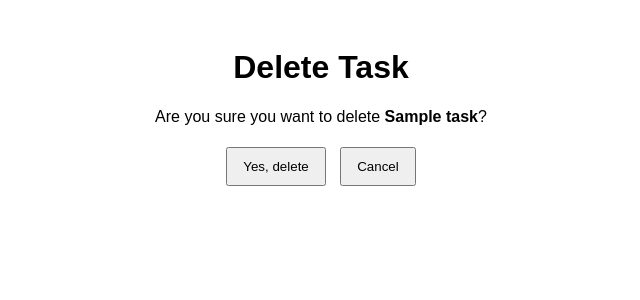
After one commit to lakshyagurjar20/ToDoList, a Django app: page /delete/1/ in a window 1280 px wide. The commit adds this page. Shown: the top 300 px of the page, without its empty margins (319-959 px from the left). Run offline with Django 5.2, Linux system fonts and the light colour scheme; tables that the repository leaves empty hold one stand-in row (values such as "Sample post").

Commit message:
Add delete task view, template, and links

```diff
--- /dev/null
+++ b/todo/templates/todo/delete_task.html
@@ -0,0 +1,23 @@
+<!DOCTYPE html>
+<html>
+<head>
+    <title>Delete Task</title>
+    <style>
+        body { font-family: Arial, sans-serif; padding: 20px; }
+        h1 { text-align: center; }
+        .container { max-width: 400px; margin: auto; text-align: center; }
+        button { margin: 5px; padding: 10px 15px; }
+    </style>
+</head>
+<body>
+    <div class="container">
+        <h1>Delete Task</h1>
+        <p>Are you sure you want to delete <strong>{{ task.title }}</strong>?</p>
+        <form method="post">
+            {% csrf_token %}
+            <button type="submit">Yes, delete</button>
+            <a href="{% url 'task_list' %}"><button type="button">Cancel</button></a>
+        </form>
+    </div>
+</body>
+</html>
--- a/todo/templates/todo/task_list.html
+++ b/todo/templates/todo/task_list.html
@@ -21,10 +21,12 @@
       <p>{{ task.description }}</p>
       <small>Created: {{ task.created }}</small><br>
       <a href="{% url 'update_task' task.id %}"><button>Edit</button></a>
+      <a href="{% url 'delete_task' task.id %}"><button>Delete</button></a>
   </div>
 {% empty %}
   <p>No tasks found. Add some from the admin!</p>
 {% endfor %}
 
+
 </body>
 </html>
--- a/todo/urls.py
+++ b/todo/urls.py
@@ -4,4 +4,5 @@ urlpatterns = [
     path('', views.task_list, name='task_list'),
     path('add/', views.add_task, name='add_task'),
     path('update/<int:pk>/', views.update_task, name='update_task'),
+    path('delete/<int:pk>/', views.delete_task, name='delete_task'),
 ]
--- a/todo/views.py
+++ b/todo/views.py
@@ -30,3 +30,10 @@ def update_task(request, pk):
     else:
         form = TaskForm(instance=task)
     return render(request, 'todo/update_task.html', {'form': form})
+
+def delete_task(request, pk):
+    task = get_object_or_404(Task, pk=pk)
+    if request.method == 'POST':
+        task.delete()
+        return redirect('task_list')
+    return render(request, 'todo/delete_task.html', {'task': task})
```
